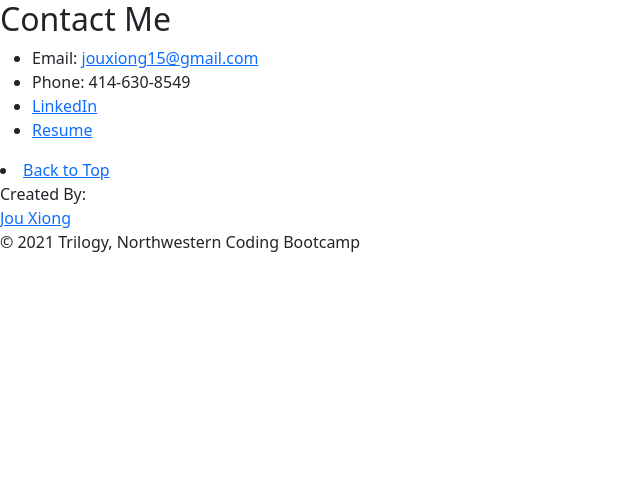
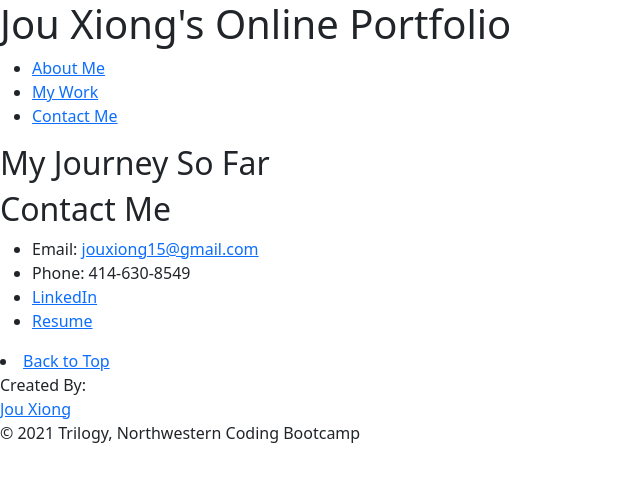
Before and after one commit to JXIong15/20-react-portfolio, a React (Create React App) app: page / in a window 1280 px wide. Shown: the top 482 px of the page, without its empty margins (0-640 px from the left). Built offline with nearby package versions, Linux system fonts and the light colour scheme; the HTML template or start-up script is replaced by a standard one.

Commit message:
added heading

```diff
--- a/src/components/Heading.js
+++ b/src/components/Heading.js
@@ -3,7 +3,28 @@ import React from "react";
 function Heading() {
   return (
     <div>
+      <header>
+        <div id="top">
+          <h1>Jou Xiong's Online Portfolio</h1>
+        </div>
+        <div>
+          <ul>
+            <li>
+              <a href="#about">About Me</a>
+            </li>
+            <li>
+              <a href="#work">My Work</a>
+            </li>
+            <li>
+              <a href="#contact">Contact Me</a>
+            </li>
+          </ul>
+        </div>
+      </header>
 
+      <div class="coverPhoto" alt="blue background">
+        <h2>My Journey So Far</h2>
+      </div>
     </div>
   );
 }
```
